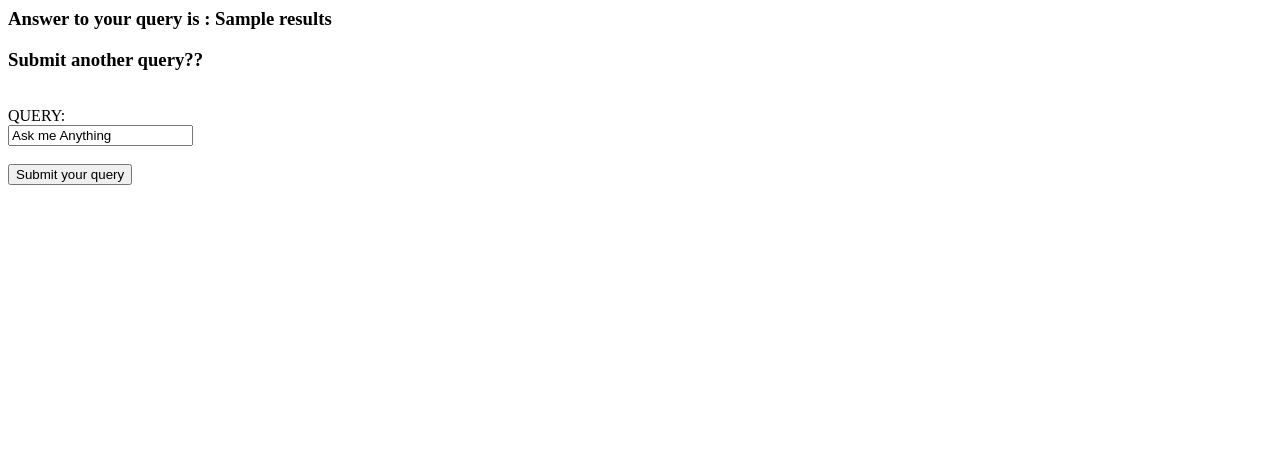
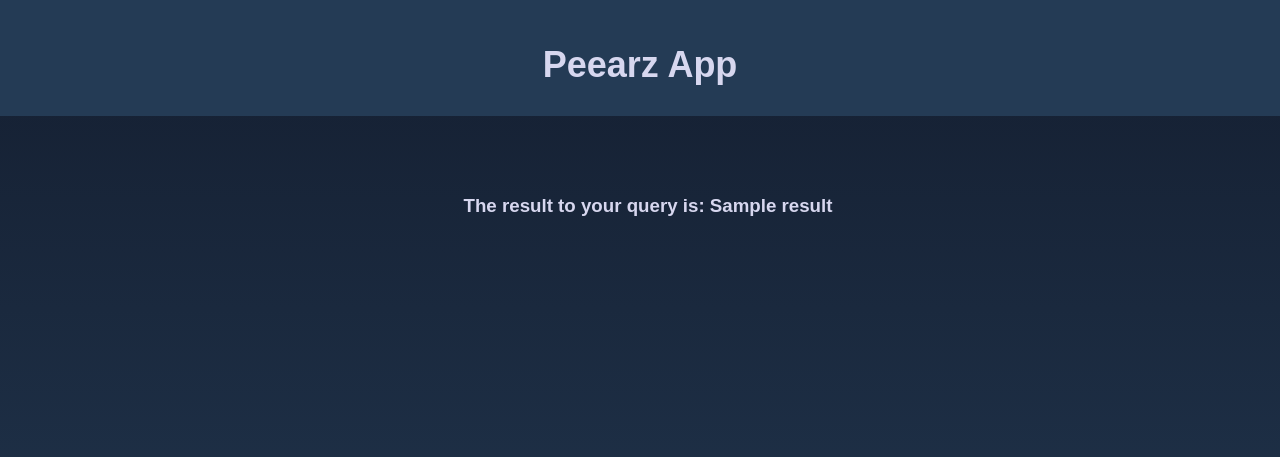
Before and after one commit to ritumsingh23/doc_chat_app, a Flask app: template templates/Prediction.html in a window 1280 px wide. Shown: the top 457 px of the page. Before the commit the page ends 185 px from the top, so only its background shows below. Run offline with Flask 3, Linux system fonts and the light colour scheme; the template is opened without the code that fills it: most values are stand-ins (such as "Sample title", 1, 10 or a date in 2020); some libraries are stand-ins or nearby versions.

Commit message:
Design Changes

```diff
--- a/static/style2.css
+++ b/static/style2.css
@@ -2,7 +2,7 @@
 
 .header {
   position: fixed;
-  top: 20px; /* Adjust the margin from the top as needed */
+  top: 0; /* Adjust the margin from the top as needed */
   left: 0;
   width: 100%;
   background-color: #243B55;
--- a/templates/Prediction.html
+++ b/templates/Prediction.html
@@ -1,22 +1,28 @@
+<!DOCTYPE html>
 <html>
+<head>
+  <title>Peearz App Result</title>
+  <link rel='stylesheet' type='text/css' href='/static/style2.css' />
+</head>
 <body>
-    <div class="login">
-        <h3>
-            Answer to your query is : {{results}}
-         </h3>
-
-       <form action="{{ url_for('predict_datapoint')}}" method="post" enctype=multipart/form-data>
-
-        <h3>Submit another query??</h3>
-
-        <div class="mb-3"><br>
-            <label for="query">QUERY:</label><br>
-            <input type="text" id="query" name="query" value="Ask me Anything"><br>
-        </div>
-
-        <div class="mb-3"><br>
-            <input class="btn btn-primary" type="submit" value="Submit your query" required />
-        </div>
-    </form>
-   <body>
+  <div class="login">
+    <header class="header">
+      <h1>Peearz App</h1>
+    </header>
+    <div>
+      <h3>The result to your query is: {{ result }}</h3>
+      <form action="{{ url_for('predict_datapoint') }}" method="post" enctype="multipart/form-data">
+        <!-- Your file upload and other form elements go here -->
+        <button id="resubmitButton" class="learn-more" style="display: none;">
+            <span class="circle" aria-hidden="true">
+              <span class="icon arrow"></span>
+            </span>
+            <span class="button-text">Resubmit</span>
+          </button>
+      </form>
+    </div>
+    <script src="https://cdnjs.cloudflare.com/ajax/libs/jquery/2.1.3/jquery.min.js"></script>
+    <script src="/static/script.js"></script>
+  </div>
+</body>
 </html>
```
Also changed, not shown: other parts of static/style2.css (+20 -20 lines), templates/home.html (line endings or trailing spaces).
